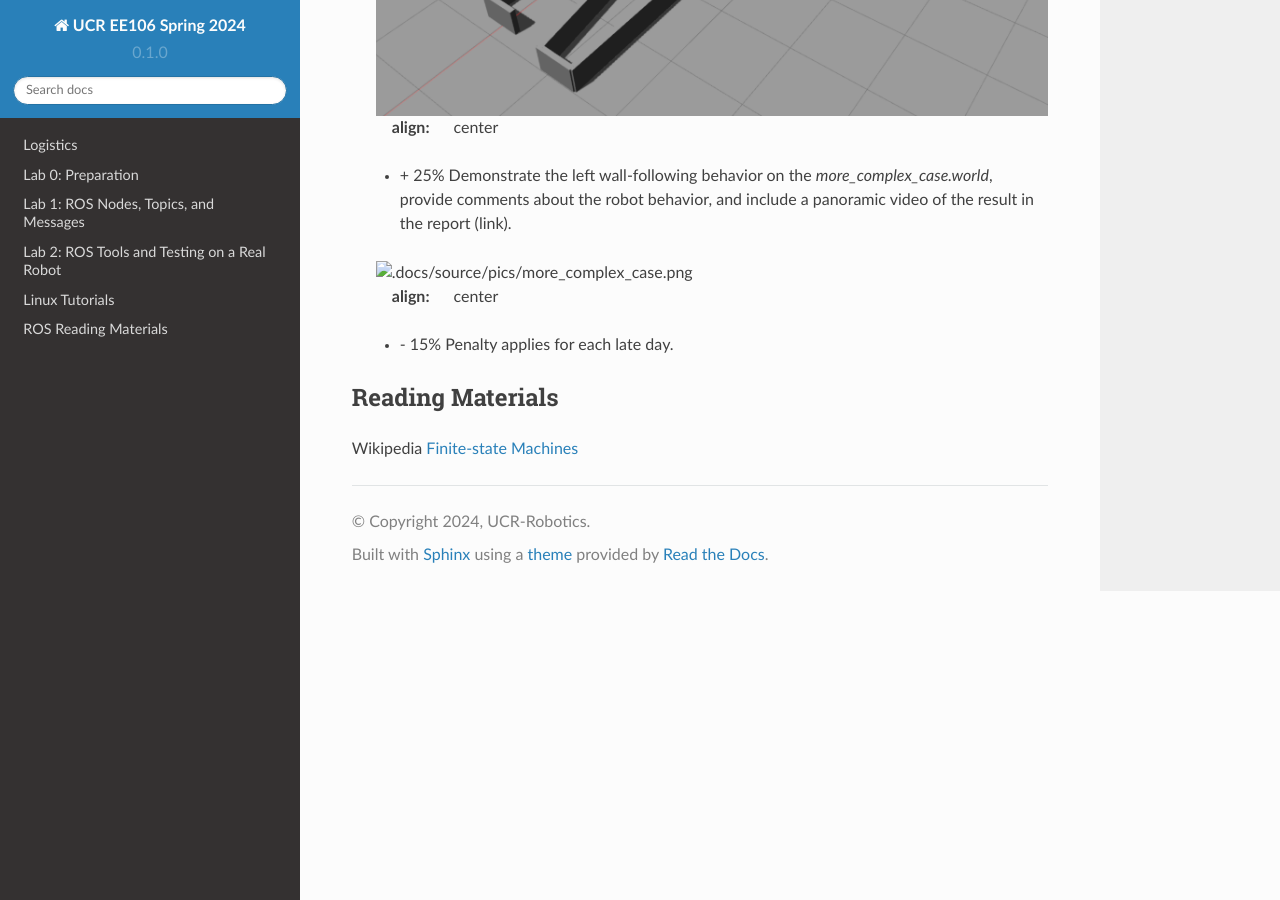
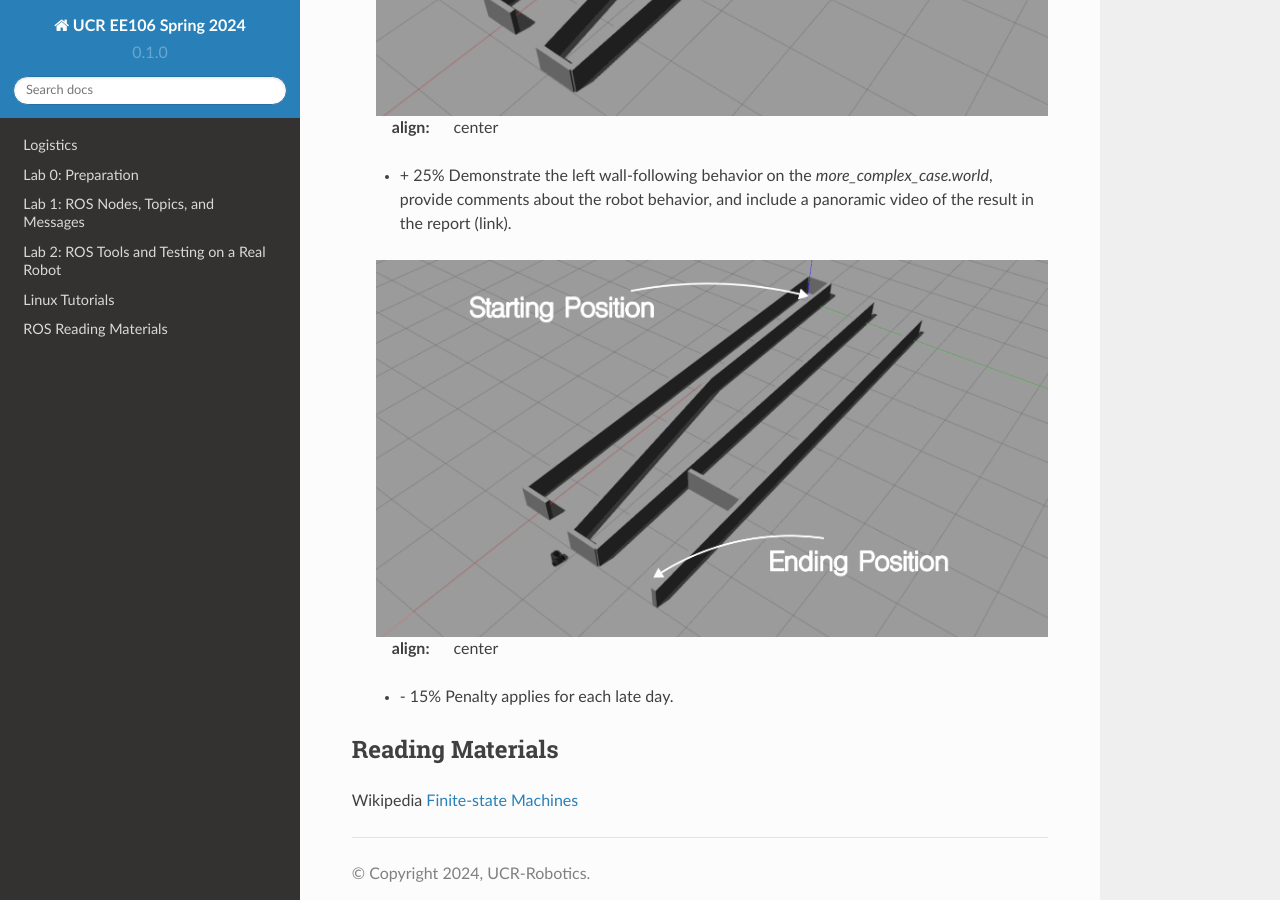
Before and after one commit to taektay/ee106, a Sphinx documentation site: the page built from docs/source/lab7.rst, in a window 1280 px wide and 900 px high, scrolled down 3024 px. Built offline with Sphinx 7.4.7 and the Read the Docs theme 2.0.0, drawn with Linux system fonts in a browser that asks for light colours.

Commit message:
Update lab7.rst

```diff
--- a/docs/source/lab7.rst
+++ b/docs/source/lab7.rst
@@ -78,7 +78,7 @@ Submission
 
  + \+ 25% Demonstrate the left wall-following behavior on the `more_complex_case.world`, provide comments about the robot behavior, and include a panoramic video of the result in the report (link).
 
- .. image:: .docs/source/pics/more_complex_case.png
+ .. image:: pics/more_complex_case.png
  :align: center
 
  + \- 15% Penalty applies for each late day.
```
